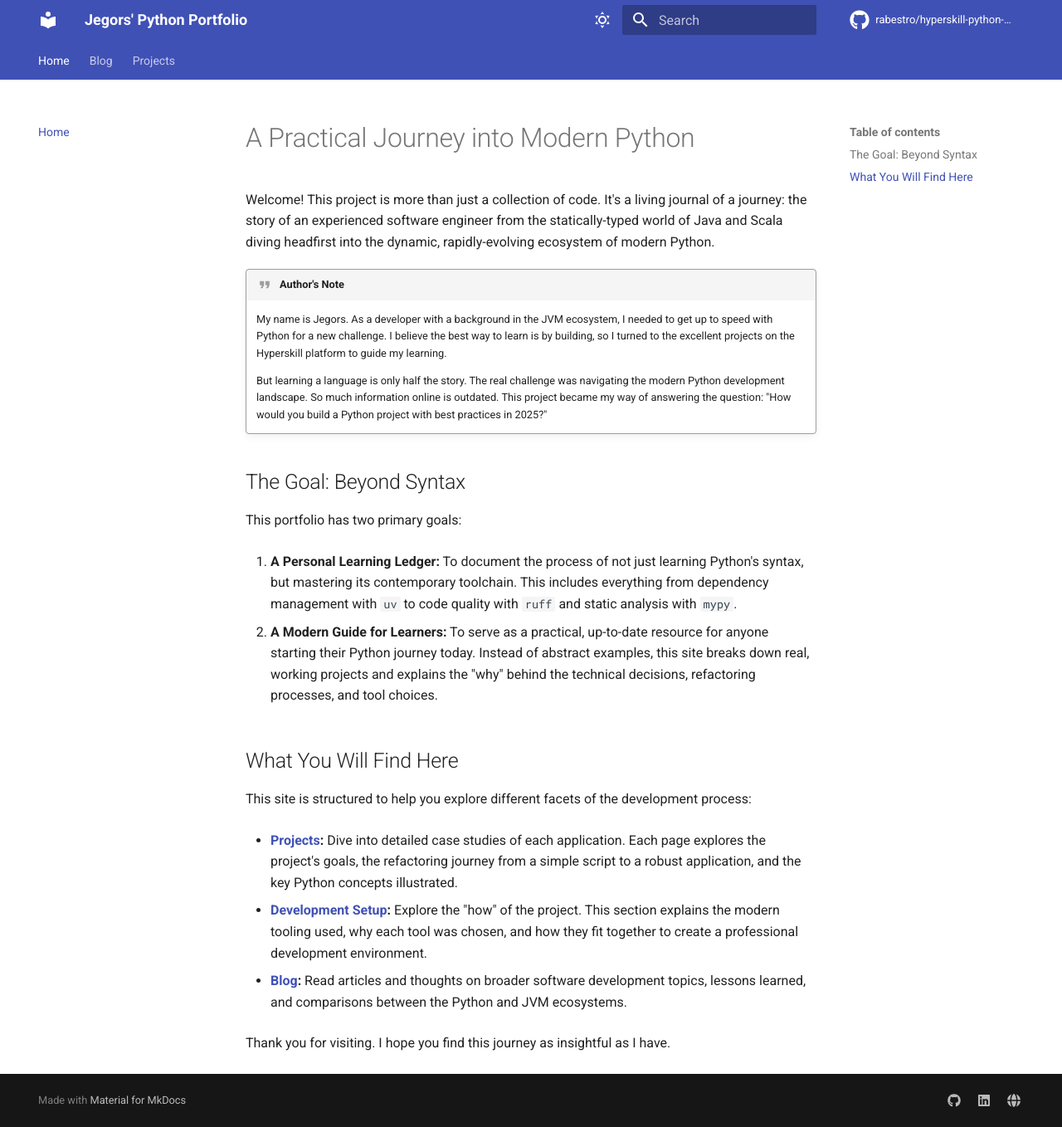
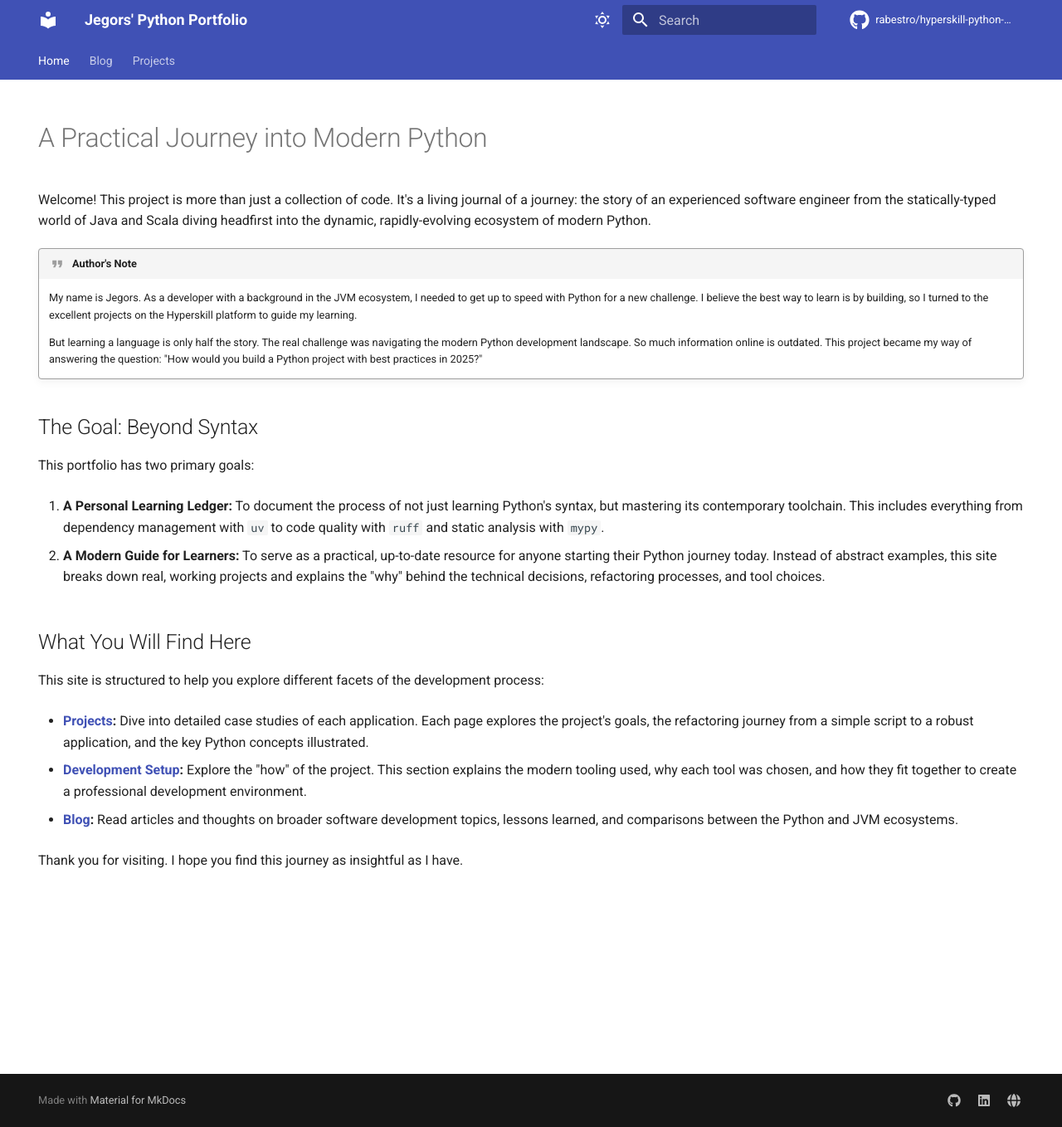
Before and after one commit to rabestro/hyperskill-python-portfolio, an MkDocs documentation site: the page built from docs/index.md, in a window 1280 px wide and 1358 px high. Shown: the whole window at 83% size. Built offline with MkDocs 1.6.1 and Material for MkDocs 9.7.7, drawn with Linux system fonts in a browser that asks for light colours; comment, search, counter and statistics services are not loaded; some of the changed lines change nothing that is shown.

Commit message:
Refine `index.md` by adding frontmatter for layout customization and updating the Projects link; move `Pre-Commit_Hooks.md` to blog section.

```diff
--- a/docs/index.md
+++ b/docs/index.md
@@ -1,3 +1,11 @@
+---
+title: Home
+hide:
+  - navigation  # Hides the entire left-hand navigation sidebar
+  - toc         # Hides the "Table of Contents" on the right
+  - footer      # Hides the previous/next footer
+---
+
 # A Practical Journey into Modern Python
 
 Welcome! This project is more than just a collection of code. It's a living journal of a journey: the story of an experienced software engineer from the statically-typed world of Java and Scala diving headfirst into the dynamic, rapidly-evolving ecosystem of modern Python.
@@ -21,7 +29,7 @@ This portfolio has two primary goals:
 
 This site is structured to help you explore different facets of the development process:
 
-- [**Projects**](./projects/)**:** Dive into detailed case studies of each application. Each page explores the project's goals, the refactoring journey from a simple script to a robust application, and the key Python concepts illustrated.
+- [**Projects**](./projects/coffee_machine)**:** Dive into detailed case studies of each application. Each page explores the project's goals, the refactoring journey from a simple script to a robust application, and the key Python concepts illustrated.
 
 - [**Development Setup**](./development-setup/)**:** Explore the "how" of the project. This section explains the modern tooling used, why each tool was chosen, and how they fit together to create a professional development environment.
 
```
Also changed, not shown: docs/blog/Pre-Commit_Hooks.md (renamed from docs/Pre-Commit_Hooks.md).
